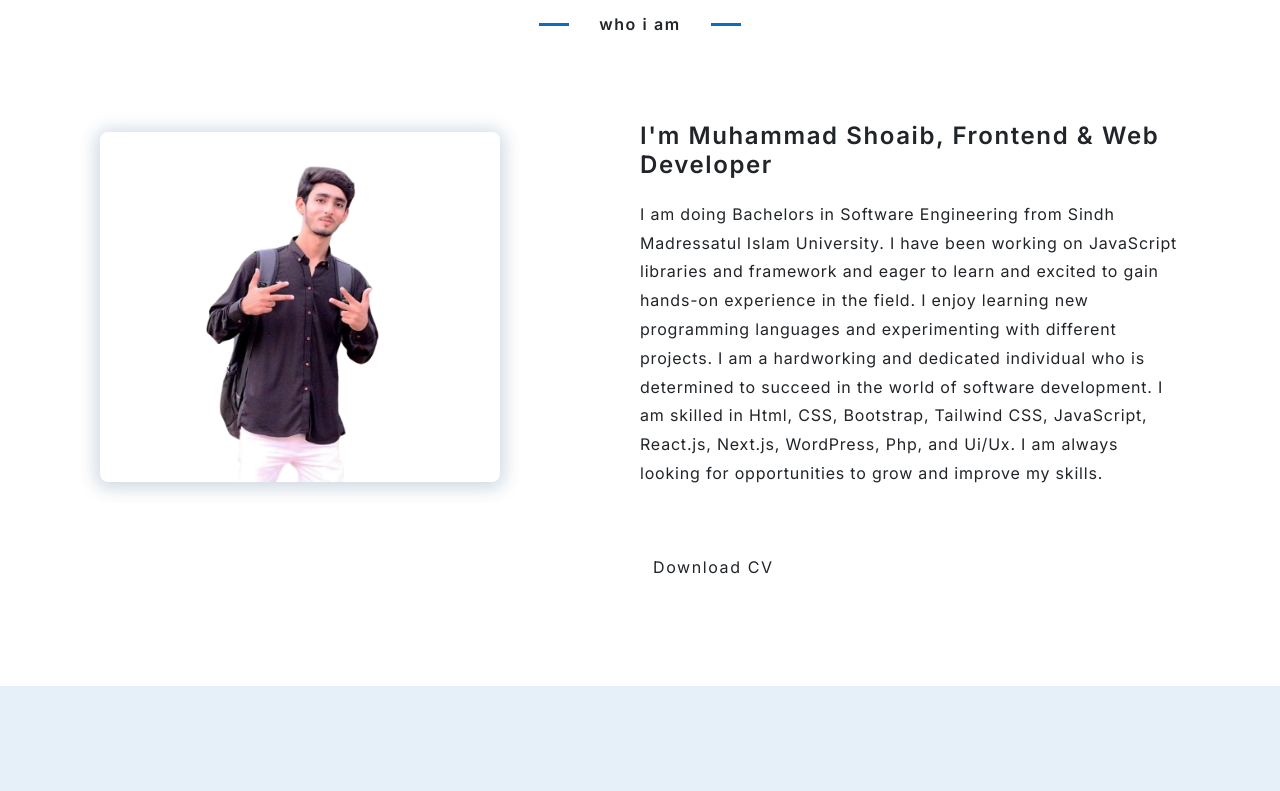
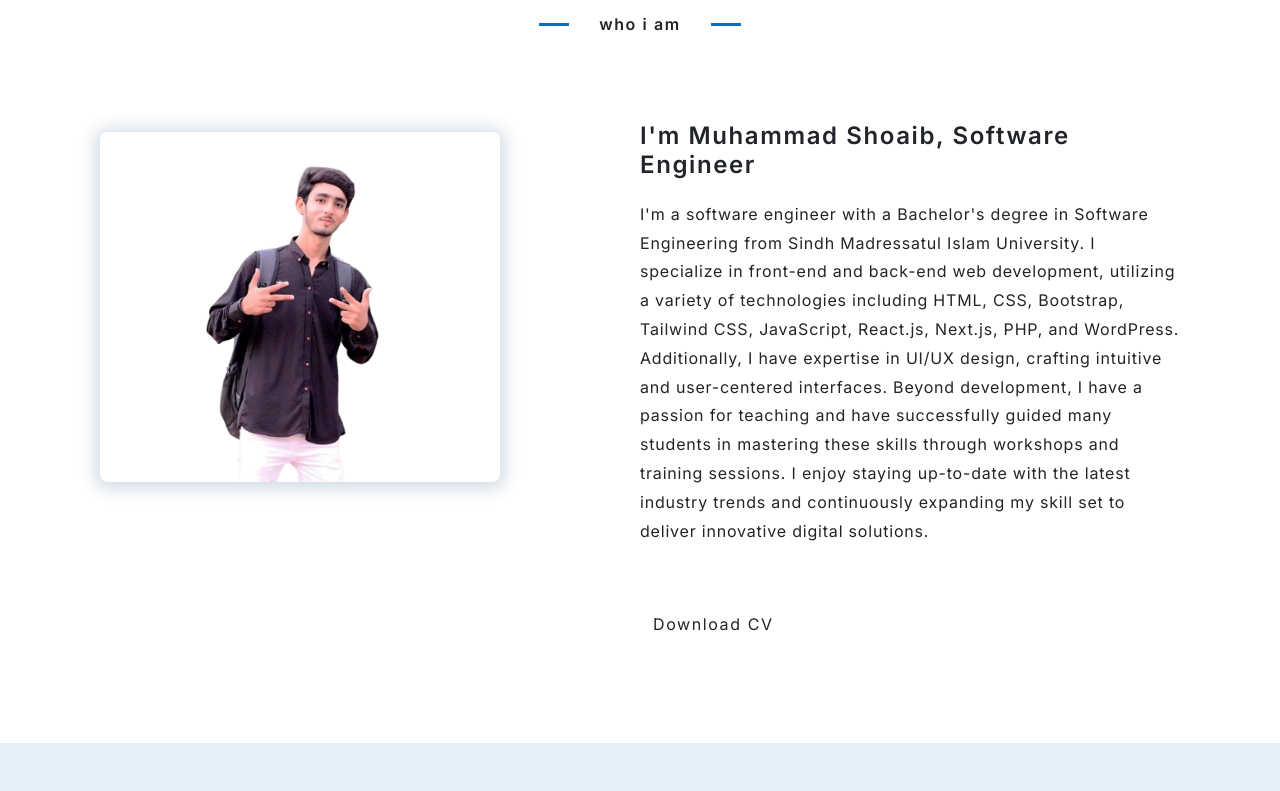
Before and after one commit to Muhammad-Sh0aib/Portfolio-project-on-next.js, a Next.js app: page / in a window 1280 px wide. Shown: the part 941-1732 px from the top of the page. Built offline with nearby package versions, Linux system fonts and the light colour scheme.

Commit message:
add experience

```diff
--- a/src/app/component/About.js
+++ b/src/app/component/About.js
@@ -5,9 +5,9 @@ import 'aos/dist/aos.css';
 import { useEffect } from "react";
 
 const About = () => {
-  useEffect(()=>{
-    AOS.init({duration: "1500"})
-  },[])
+  useEffect(() => {
+    AOS.init({ duration: "1500" })
+  }, [])
 
   return (
     <>
@@ -32,9 +32,9 @@ const About = () => {
 
           <div className={styles.aboutContent}>
 
-          <h4>I'm Muhammad Shoaib, Frontend & Web Developer</h4>
+            <h4>I'm Muhammad Shoaib, Software Engineer</h4>
             <p>
-            I am doing Bachelors in Software Engineering from Sindh Madressatul
+              {/* I am doing Bachelors in Software Engineering from Sindh Madressatul
             Islam University. I have been working on JavaScript libraries and
             framework and eager to learn and excited to gain hands-on experience
             in the field. I enjoy learning new programming languages and
@@ -42,7 +42,15 @@ const About = () => {
             dedicated individual who is determined to succeed in the world of
             software development. I am skilled in Html, CSS, Bootstrap, Tailwind CSS,
             JavaScript, React.js, Next.js, WordPress, Php, and Ui/Ux. I am always looking for
-            opportunities to grow and improve my skills.
+            opportunities to grow and improve my skills. */}
+              I'm a software engineer with a Bachelor's degree in Software Engineering
+              from Sindh Madressatul Islam University. I specialize in front-end and back-end web development,
+              utilizing a variety of technologies including HTML, CSS, Bootstrap, Tailwind CSS, JavaScript, React.js,
+              Next.js, PHP, and WordPress. Additionally, I have expertise in UI/UX design, crafting intuitive
+              and user-centered interfaces. Beyond development, I have a passion for teaching and have successfully
+              guided many students in mastering these skills through workshops and training sessions. I enjoy staying
+              up-to-date with the latest industry trends and continuously expanding my skill set to deliver innovative
+              digital solutions.
             </p>
 
             <a href="./CV.pdf" download>
--- a/src/app/component/Education.js
+++ b/src/app/component/Education.js
@@ -48,7 +48,7 @@ const Education = () => {
       <div className={`${edu}`}>
         <div className={styles.MainContainer}>
           <div className={styles.dateContainer}>
-            <div className={styles.date} data-aos="fade-left"><p>Sep 2020 - Present</p></div>
+            <div className={styles.date} data-aos="fade-left"><p>Sep 2020 - June 2024</p></div>
             <div className={styles.date} data-aos="fade-left"><p>Sep 2017 - June 2019</p></div>
             <div className={styles.date} data-aos="fade-left"><p>April 2015 - May 2017</p></div>
           </div>
--- a/src/app/component/Experience.js
+++ b/src/app/component/Experience.js
@@ -27,11 +27,24 @@ const Experience = () => {
                     <div className={styles.rightContent}>
                         <div className={styles.CardContent}>
                             <div className={styles.firstCircle}>
+                                <img src='/techflex.jpg' alt='img here' />
+                            </div>
+                            <div className={styles.card} data-aos="fade-right">
+                                <div className={styles.cardDate}>
+                                    <h4>June 2024 - Present</h4>
+                                </div>
+                                <h2 className={styles.cardTitle}>Faculty / Instructor</h2>
+                                <h4 className={styles.cardSubTitle}>TechFlex Computer Institute</h4>
+                                <p className={styles.cardPera}>As a teacher at TechFlex, I specialize in teaching a variety of courses, including CIT (Certificate in Information Technology), Graphic Designing, and UI/UX Designing. I focus on providing students with hands-on experience and practical knowledge, enabling them to excel in these fields. My teaching approach emphasizes creativity and technical expertise, ensuring that students gain both theoretical understanding and real-world skills.</p>
+                            </div>
+                        </div>
+                        <div className={styles.CardContent}>
+                            <div className={styles.firstCircle}>
                                 <img src='/oneClick.jpg' alt='img here' />
                             </div>
                             <div className={styles.card} data-aos="fade-right">
                                 <div className={styles.cardDate}>
-                                    <h4>March 2024 - Present</h4>
+                                    <h4>March 2024 - May 2024</h4>
                                 </div>
                                 <h2 className={styles.cardTitle}>Frontend Developer Intern (Next.js)</h2>
                                 <h4 className={styles.cardSubTitle}>OneClick Digital</h4>
--- a/src/app/component/Home.js
+++ b/src/app/component/Home.js
@@ -33,6 +33,8 @@ const Home = () => {
 
           <TypeAnimation
             sequence={[
+              'Software Engineer',
+              1000,
               // Same substring at the start will only be typed out once, initially
               'Fronten Developer',
               1000, // wait 1s before replacing "Mice" with "Hamsters"
```
Also changed, not shown: public/techflex.jpg (added), 1 other file (tests, documents, lock files or other folders). Lines whose indentation alone changed are shown as unchanged.
